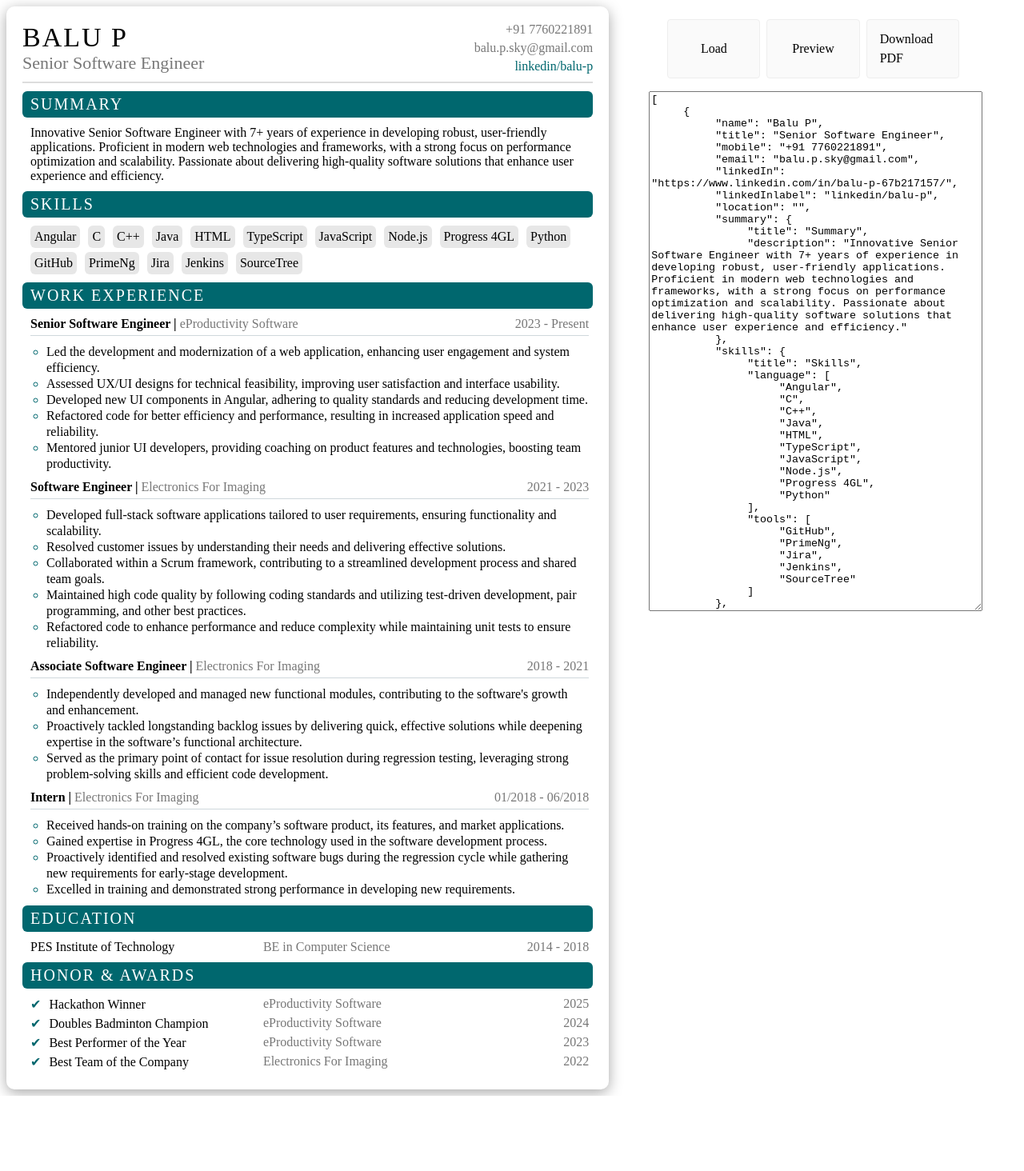
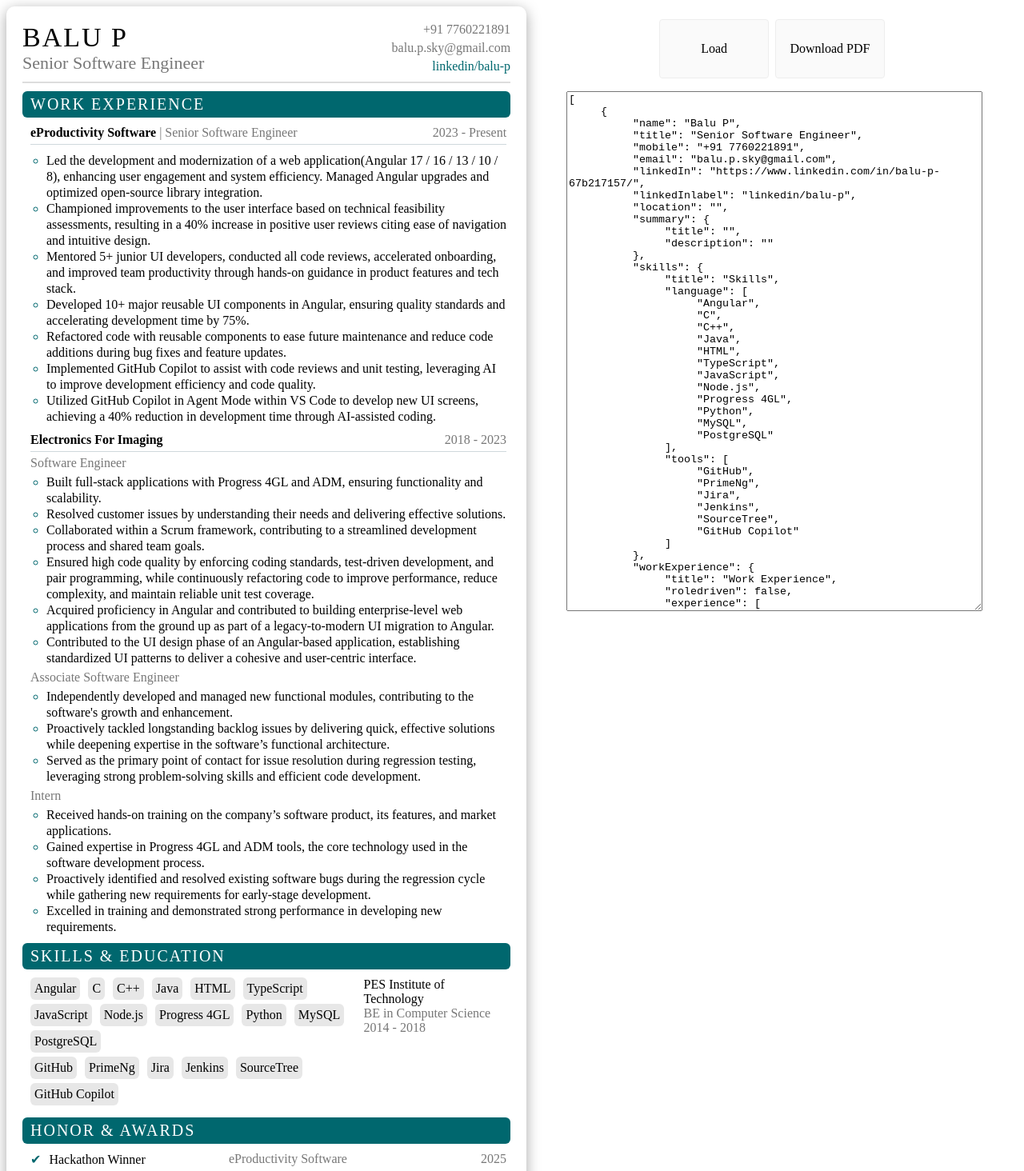
Before and after one commit to Baluu-p/skyMe, an Angular app: page / in a window 1280 px wide. Shown: the top 1464 px of the page at 80% size. Before the commit the page ends 1370 px from the top, so only its background shows below. Built offline with nearby package versions, Linux system fonts and the light colour scheme.

Commit message:
Corrected some changes

```diff
--- a/src/app/app.component.html
+++ b/src/app/app.component.html
@@ -14,31 +14,29 @@
                 <span *ngIf="profile.location">{{profile.location}}</span>
             </div>
         </div>
-        <div *ngIf="profile.summary" class="resume-section">
+        <div *ngIf="profile.summary?.title" class="resume-section">
             <div class="section-title">{{profile.summary.title}}</div>
             <div class="section-content">{{profile.summary.description}}</div>
-        </div>
-        <div *ngIf="profile.skills" class="resume-section">
-            <div class="section-title">{{profile.skills.title}}</div>
-            <div class="section-content">
-                <div *ngIf="profile.skills.language" class="section-skills">
-                    <span *ngFor="let skill of profile.skills.language">{{skill}}</span>
-                </div>
-                <div *ngIf="profile.skills.tools" class="mt-5 section-skills">
-                    <span *ngFor="let skill of profile.skills.tools">{{skill}}</span>
-                </div>
-            </div>
         </div>
         <div *ngIf="profile.workExperience" class="resume-section">
             <div class="section-title">{{profile.workExperience.title}}</div>
             <div *ngFor="let exp of profile.workExperience.experience" class="section-content section-experience">
                 <div class="exp-header">
                     <div class="row no-gutters d-flex jc-between">
-                        <div class="bold">{{exp.role}} |
-                            <span class="row no-gutters light-detail">{{exp.company}}</span>
+                        <div class="bold">{{profile.workExperience.roledriven ? exp.role: exp.company}}
+                            <span *ngIf="!(profile.workExperience.roledriven || exp.roles?.length > 0)" class="row no-gutters light-detail">| {{exp.role}}</span>
+                            <span *ngIf="profile.workExperience.roledriven" class="row no-gutters light-detail">| {{exp.company}}</span>
                         </div>
                         <div class="light-detail">{{exp.duration}}</div>
                     </div>
+                </div>
+                <div *ngFor="let role of exp.roles" class="exp-header-subroles">
+                    <div class="row no-gutters light-detail">{{role.name}}</div>
+                    <ul style="margin: 5px 0px;">
+                        <li *ngFor="let desc of role.description" class="row no-gutters description">
+                            <span>{{desc}}</span>
+                        </li>
+                    </ul>
                 </div>
                 <ul>
                     <li *ngFor="let desc of exp.description" class="row no-gutters description">
@@ -47,15 +45,35 @@
                 </ul>
             </div>
         </div>
-        <div *ngIf="profile.education" class="resume-section">
+        <div *ngIf="profile.skills" class="resume-section">
+            <div class="section-title">{{profile.skills.title + " & " + profile.education.title}}</div>
+            <div class="section-content d-flex">
+                <div style="width: 70%; align-items: right;">
+                    <div *ngIf="profile.skills.language" class="section-skills">
+                        <span *ngFor="let skill of profile.skills.language">{{skill}}</span>
+                    </div>
+                    <div *ngIf="profile.skills.tools" class="section-skills">
+                        <span *ngFor="let skill of profile.skills.tools">{{skill}}</span>
+                    </div>
+                </div>
+                <div style="width: 30%;">
+                    <div *ngFor="let list of profile.education.content" class="row no-gutters">
+                        <div class="col-12">{{list.institute}}</div>
+                        <div class="col-12 light-detail">{{list.degree}}</div>
+                        <div class="col-12 light-detail">{{list.duration}}</div>
+                    </div>
+                </div>
+            </div>
+        </div>
+        <!-- <div *ngIf="profile.education" class="resume-section">
             <div class="section-title">{{profile.education.title}}</div>
             <div *ngFor="let list of profile.education.content" class="section-content row no-gutters d-flex">
                 <div class="col-5">{{list.institute}}</div>
                 <div class="col-5 light-detail">{{list.degree}}</div>
                 <div class="col-2 light-detail text-right ">{{list.duration}}</div>
             </div>
-        </div>
-        <div *ngIf="profile.education" class="resume-section">
+        </div> -->
+        <div *ngIf="profile.awards" class="resume-section">
             <div class="section-title">{{profile.awards.title}}</div>
             <div *ngFor="let list of profile.awards.content" class="section-content row no-gutters d-flex pb-5">
                 <div class="col-5">
@@ -70,7 +88,7 @@
     <div *ngIf="!preview" class="print-disp-none fd-col w-100" [style.height.px]="window.innerHeight - 50">
         <div class="buttons-container jc-center">
             <button class="box-btn" (click)="loadResume()">Load</button>
-            <button class="box-btn" (click)="preview = !preview">Preview</button>
+            <!-- <button class="box-btn" (click)="preview = !preview">Preview</button> -->
             <button class="box-btn" (click)="downloadPDF()">Download PDF</button>
         </div>
         <div class="h-100">
--- a/src/app/app.component.scss
+++ b/src/app/app.component.scss
@@ -105,6 +105,7 @@ button {
             border-radius: 6px;
             background-color: #e7e7e7;
             margin-right: 10px;
+            margin-bottom: 5px;
             padding: 5px;
         }
     }
--- a/src/app/app.component.ts
+++ b/src/app/app.component.ts
@@ -45,14 +45,15 @@ export class AppComponent {
   }
 
   downloadPDF() {
-    html2canvas(this.resumeContainer.nativeElement).then(canvas => {
-      const imgData = canvas.toDataURL('image/png');
-      const pdf = new jsPDF('p', 'mm', 'a4');
-      const imgWidth = 210;
-      const imgHeight = (canvas.height * imgWidth) / canvas.width;
-      pdf.addImage(imgData, 'PNG', 0, 0, imgWidth, imgHeight);
-      pdf.save('Resume.pdf');
-    });
+    // html2canvas(this.resumeContainer.nativeElement).then(canvas => {
+    //   const imgData = canvas.toDataURL('image/png');
+    //   const pdf = new jsPDF('p', 'mm', 'a4');
+    //   const imgWidth = 210;
+    //   const imgHeight = (canvas.height * imgWidth) / canvas.width;
+    //   pdf.addImage(imgData, 'PNG', 0, 0, imgWidth, imgHeight);
+    //   pdf.save('Resume.pdf');
+    // });
+        this.window.print();
   }
 
   getDeviceType() {
--- a/src/assets/data.json
+++ b/src/assets/data.json
@@ -8,8 +8,8 @@
           "linkedInlabel": "linkedin/balu-p",
           "location": "",
           "summary": {
-            "title": "Summary",
-            "description": "Innovative Senior Software Engineer with 7+ years of experience in developing robust, user-friendly applications. Proficient in modern web technologies and frameworks, with a strong focus on performance optimization and scalability. Passionate about delivering high-quality software solutions that enhance user experience and efficiency."
+               "title": "",
+               "description": ""
           },
           "skills": {
                "title": "Skills",
@@ -23,18 +23,22 @@
                     "JavaScript",
                     "Node.js",
                     "Progress 4GL",
-                "Python"
+                    "Python",
+                    "MySQL",
+                    "PostgreSQL"
                ],
                "tools": [
                     "GitHub",
                     "PrimeNg",
                     "Jira",
                     "Jenkins",
-                "SourceTree"
+                    "SourceTree",
+                    "GitHub Copilot"
                ]
           },
           "workExperience": {
                "title": "Work Experience",
+               "roledriven": false,
                "experience": [
                     {
                          "company": "eProductivity Software",
@@ -42,31 +46,34 @@
                          "duration": "2023 - Present",
                          "location": "Bangalore, India",
                          "description": [
-                        "Led the development and modernization of a web application, enhancing user engagement and system efficiency.",
-                        "Assessed UX/UI designs for technical feasibility, improving user satisfaction and interface usability.",
-                        "Developed new UI components in Angular, adhering to quality standards and reducing development time.",
-                        "Refactored code for better efficiency and performance, resulting in increased application speed and reliability.",
-                        "Mentored junior UI developers, providing coaching on product features and technologies, boosting team productivity."
+                              "Led the development and modernization of a web application(Angular 17 / 16 / 13 / 10 / 8), enhancing user engagement and system efficiency. Managed Angular upgrades and optimized open-source library integration.",
+                              "Championed improvements to the user interface based on technical feasibility assessments, resulting in a 40% increase in positive user reviews citing ease of navigation and intuitive design.",
+                              "Mentored 5+ junior UI developers, conducted all code reviews, accelerated onboarding, and improved team productivity through hands-on guidance in product features and tech stack.",
+                              "Developed 10+ major reusable UI components in Angular, ensuring quality standards and accelerating development time by 75%.",
+                              "Refactored code with reusable components to ease future maintenance and reduce code additions during bug fixes and feature updates.",
+                              "Implemented GitHub Copilot to assist with code reviews and unit testing, leveraging AI to improve development efficiency and code quality.",
+                              "Utilized GitHub Copilot in Agent Mode within VS Code to develop new UI screens, achieving a 40% reduction in development time through AI-assisted coding."
                          ]
                     },
                     {
                          "company": "Electronics For Imaging",
-                    "role": "Software Engineer",
-                    "duration": "2021 - 2023",
+                         "role": "",
+                         "duration": "2018 - 2023",
                          "location": "Bangalore, India",
+                         "roles": [
+                            {
+                                "name": "Software Engineer",
                                 "description": [
-                        "Developed full-stack software applications tailored to user requirements, ensuring functionality and scalability.",
+                                    "Built full-stack applications with Progress 4GL and ADM, ensuring functionality and scalability.",
                                     "Resolved customer issues by understanding their needs and delivering effective solutions.",
                                     "Collaborated within a Scrum framework, contributing to a streamlined development process and shared team goals.",
-                        "Maintained high code quality by following coding standards and utilizing test-driven development, pair programming, and other best practices.",
-                        "Refactored code to enhance performance and reduce complexity while maintaining unit tests to ensure reliability."
+                                    "Ensured high code quality by enforcing coding standards, test-driven development, and pair programming, while continuously refactoring code to improve performance, reduce complexity, and maintain reliable unit test coverage.",
+                                    "Acquired proficiency in Angular and contributed to building enterprise-level web applications from the ground up as part of a legacy-to-modern UI migration to Angular.",
+                                    "Contributed to the UI design phase of an Angular-based application, establishing standardized UI patterns to deliver a cohesive and user-centric interface."
                                 ]
                             },
                             {
-                    "company": "Electronics For Imaging",
-                    "role": "Associate Software Engineer",
-                    "duration": "2018 - 2021",
-                    "location": "Bangalore, India",
+                                "name": "Associate Software Engineer",
                                 "description": [
                                     "Independently developed and managed new functional modules, contributing to the software's growth and enhancement.",
                                     "Proactively tackled longstanding backlog issues by delivering quick, effective solutions while deepening expertise in the software’s functional architecture.",
@@ -74,15 +81,14 @@
                                 ]
                             },
                             {
-                    "company": "Electronics For Imaging",
-                    "role": "Intern",
-                    "duration": "01/2018 - 06/2018",
-                    "location": "Bangalore, India",
+                                "name": "Intern",
                                 "description": [
                                     "Received hands-on training on the company’s software product, its features, and market applications.",
-                        "Gained expertise in Progress 4GL, the core technology used in the software development process.",
+                                    "Gained expertise in Progress 4GL and ADM tools, the core technology used in the software development process.",
                                     "Proactively identified and resolved existing software bugs during the regression cycle while gathering new requirements for early-stage development.",
                                     "Excelled in training and demonstrated strong performance in developing new requirements."
+                                ]
+                            }
                          ]
                     }
                ]
```
Lines whose indentation alone changed are shown as unchanged.
